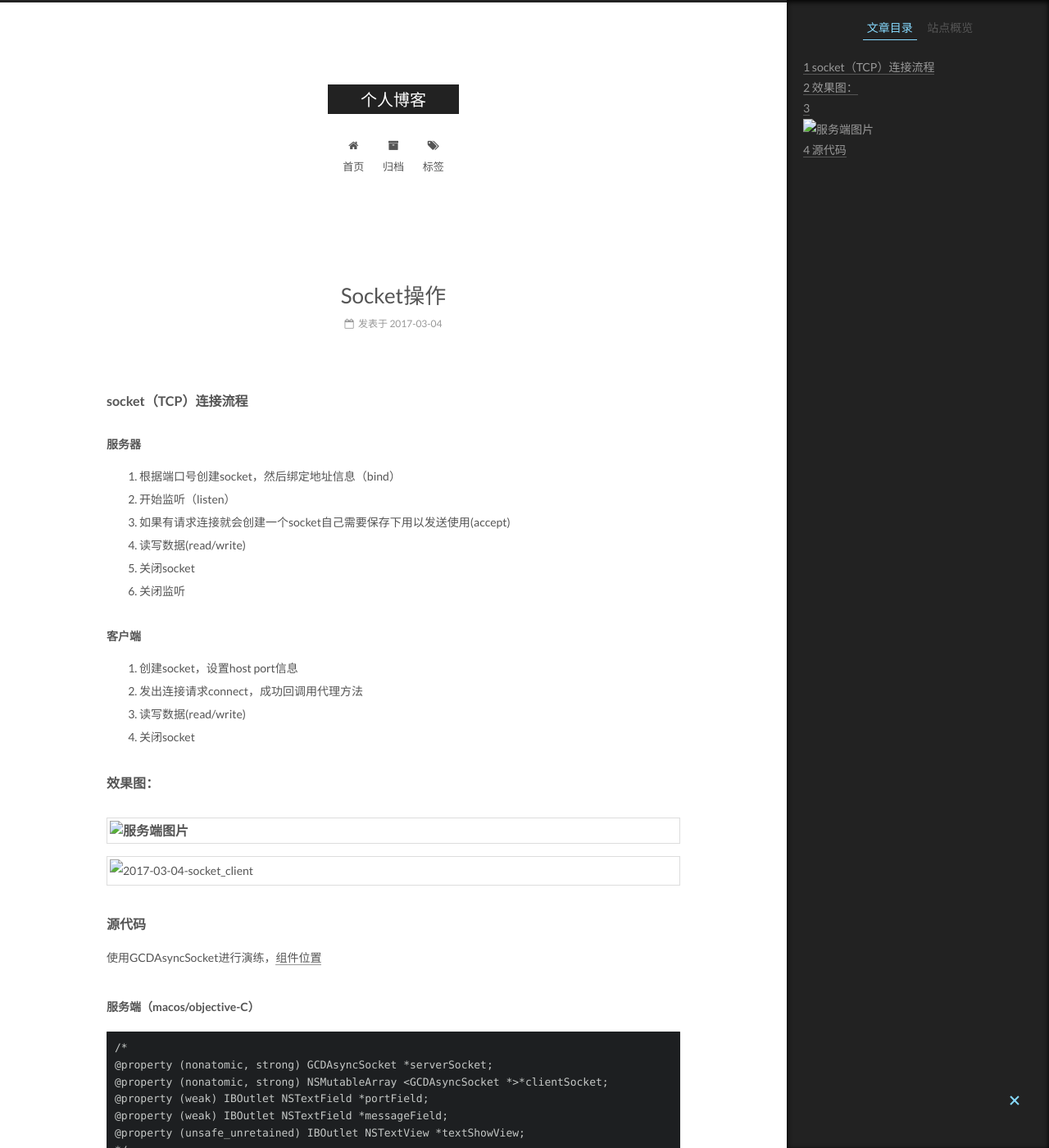
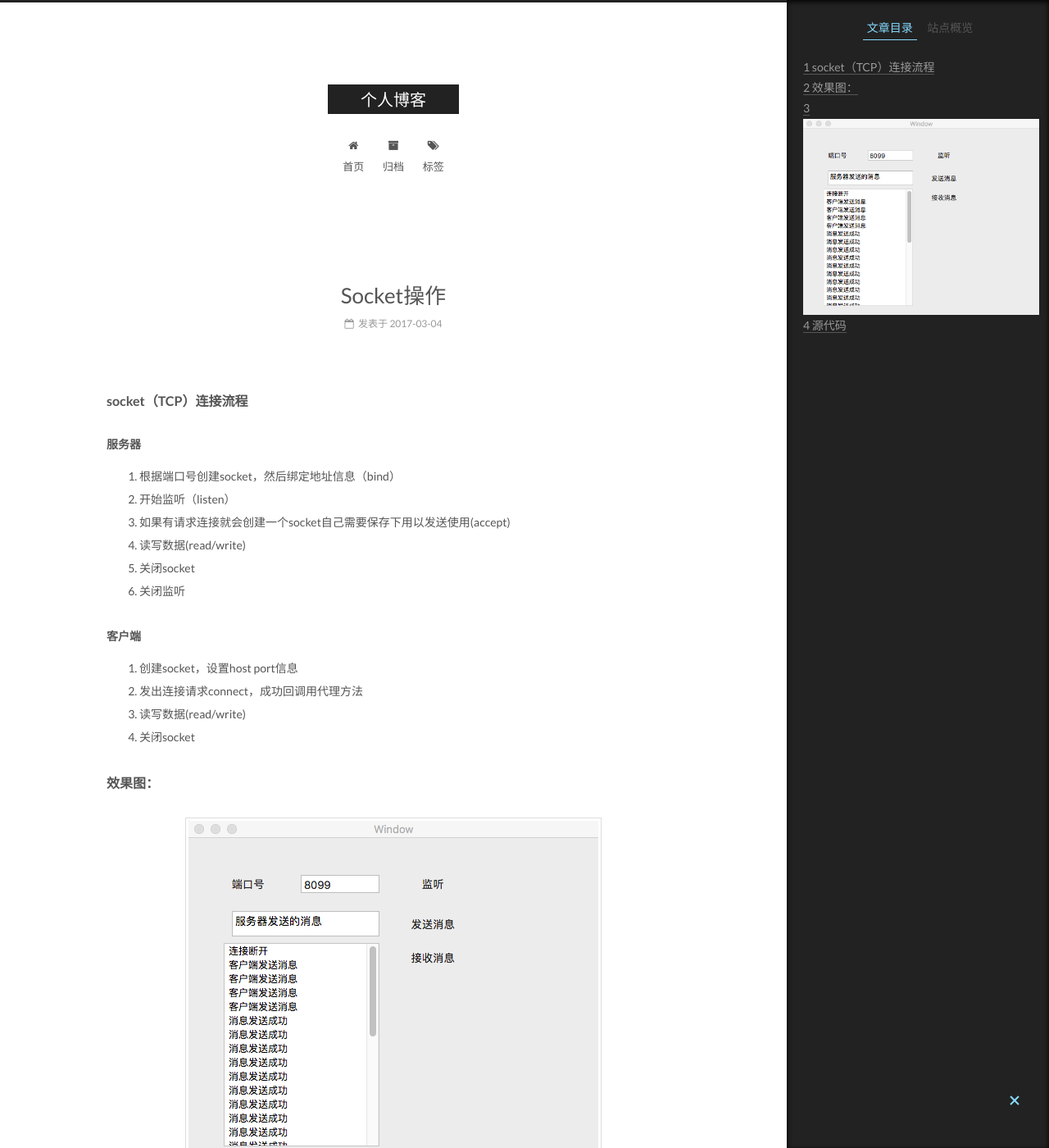
Before and after one commit to linfengwenyou/linfengwenyou.github.io, a Jekyll site: the page built from _posts/2017-03-04-socket操作.md, in a window 1280 px wide and 1400 px high. Shown: the whole window at 82% size. Built offline with Jekyll 4.4.1, drawn with Linux system fonts in a browser that asks for light colours.

Commit message:
代码更新

```diff
--- a/_posts/2017-03-04-socket操作.md
+++ b/_posts/2017-03-04-socket操作.md
@@ -19,11 +19,11 @@
 
 #### 效果图：
 
-#### ![服务端图片](images/2017-03-04-socket_server.png)
+#### ![服务端图片](https://linfengwenyou.github.io/images/2017-03-04-socket_server.png)
 
 
 
-![2017-03-04-socket_client](images/2017-03-04-socket_client.png)
+![2017-03-04-socket_client](https://linfengwenyou.github.io/images/2017-03-04-socket_client.png)
 
 #### 源代码
 
```
